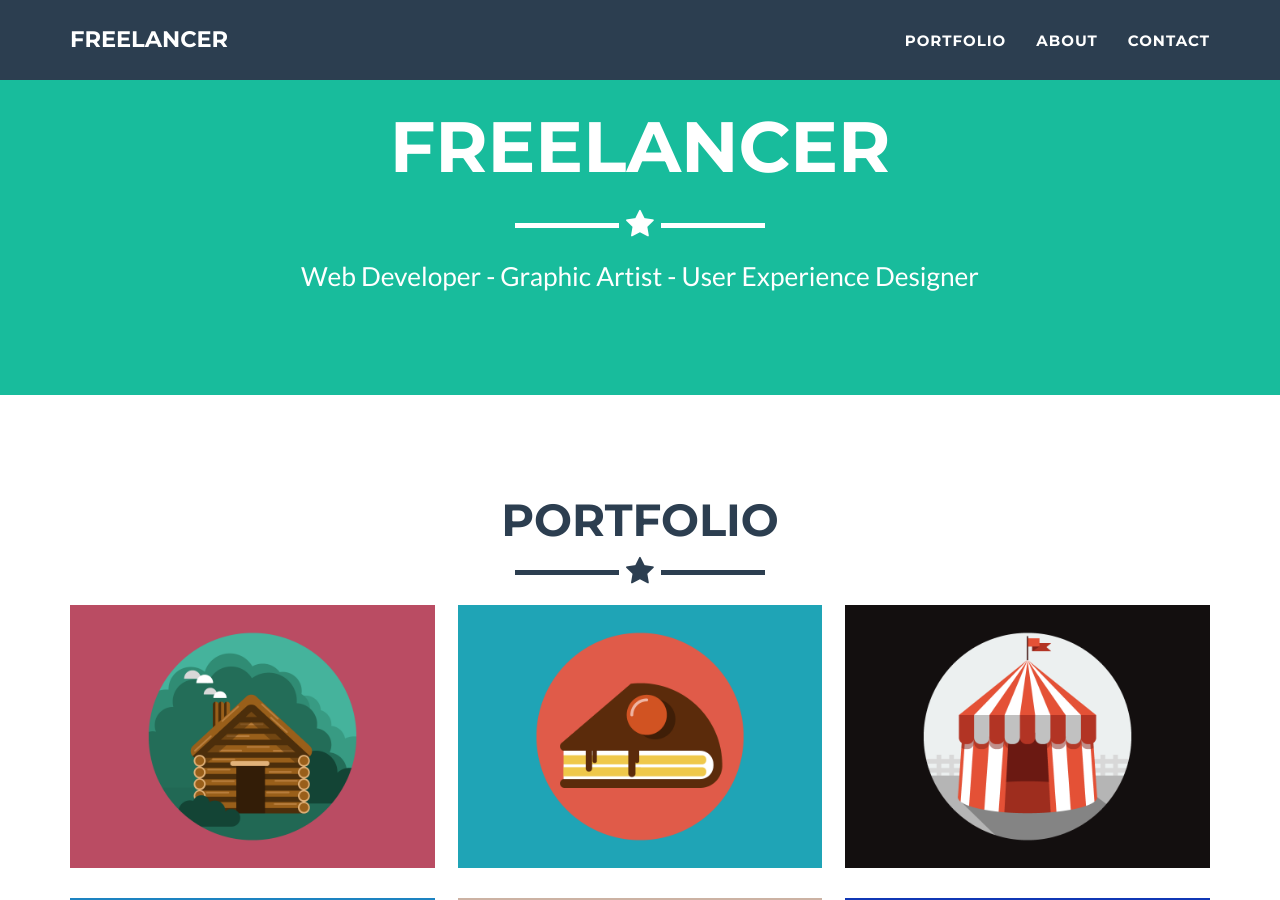
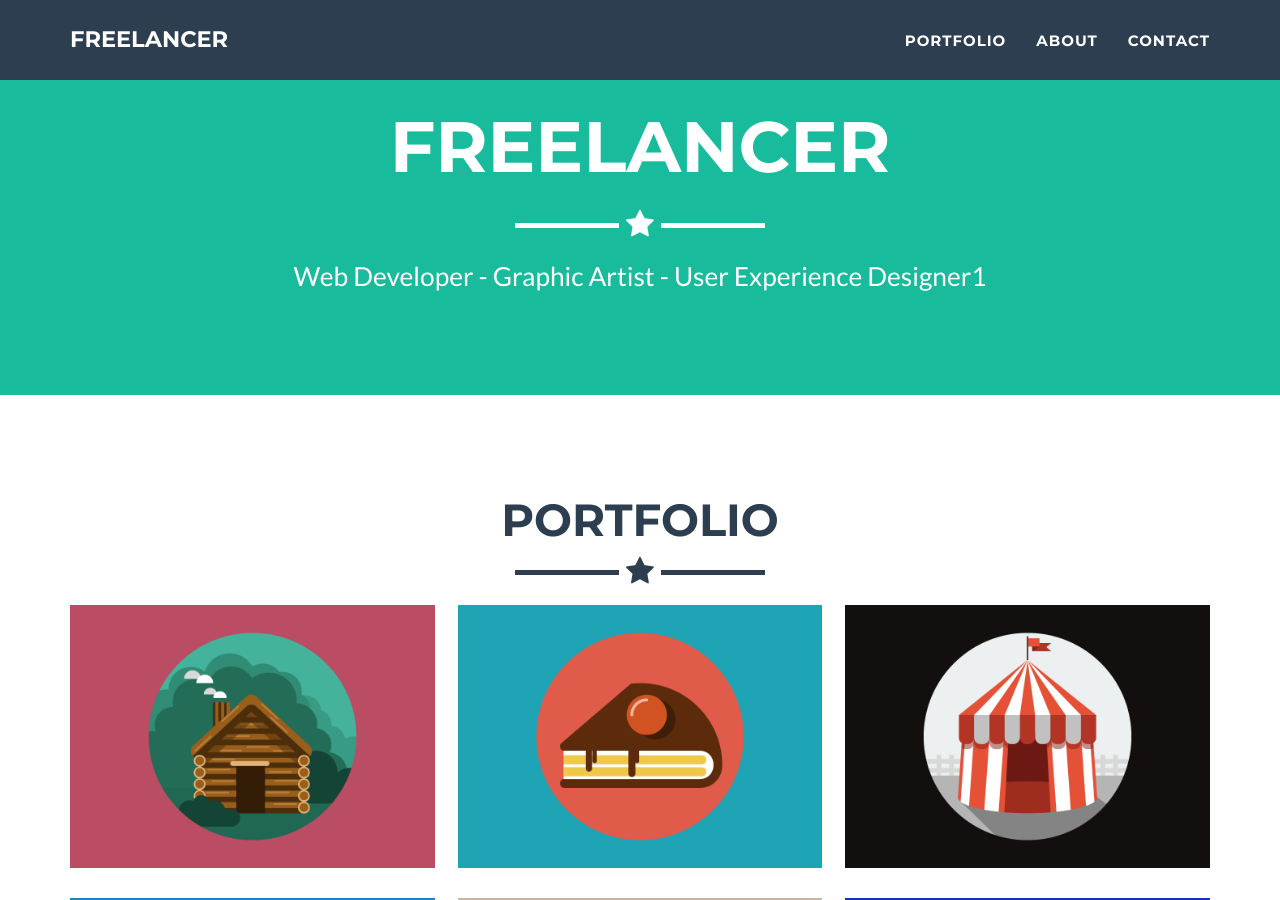
Before and after one commit to akosielye/akosielye.github.io, a Jekyll site: the page built from _posts/2014-07-18-project-1.markdown, in a window 1280 px wide and 900 px high, scrolled down 380 px. Built offline with Jekyll 4.4.1, drawn with Linux system fonts in a browser that asks for light colours.

Commit message:
Update _config.yml

```diff
--- a/_config.yml
+++ b/_config.yml
@@ -4,7 +4,7 @@ email: akosielye@gmail.com
 url: https://github.com/jeromelachaud/freelancer-theme
 description: "Write an awesome description for your new site here. You can edit this line in _config.yml. It will appear in your document head meta (for Google search results) and in your feed.xml site description."
 keywords: "your keywords, separated by commas"
-skills: "Web Developer - Graphic Artist - User Experience Designer"
+skills: "Web Developer - Graphic Artist - User Experience Designer1"
 meta_author: LastName FirstName
 
 # Google webmaster tools
```
